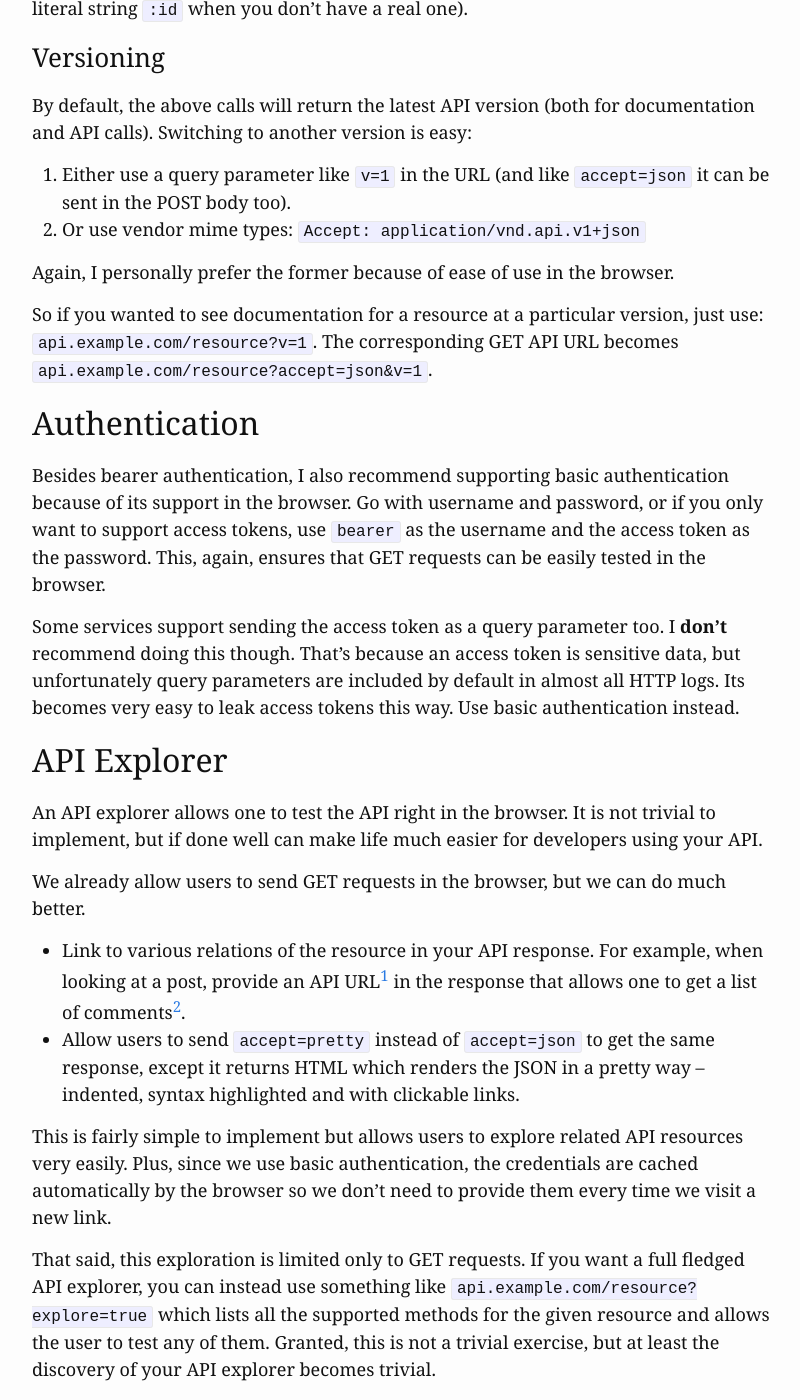
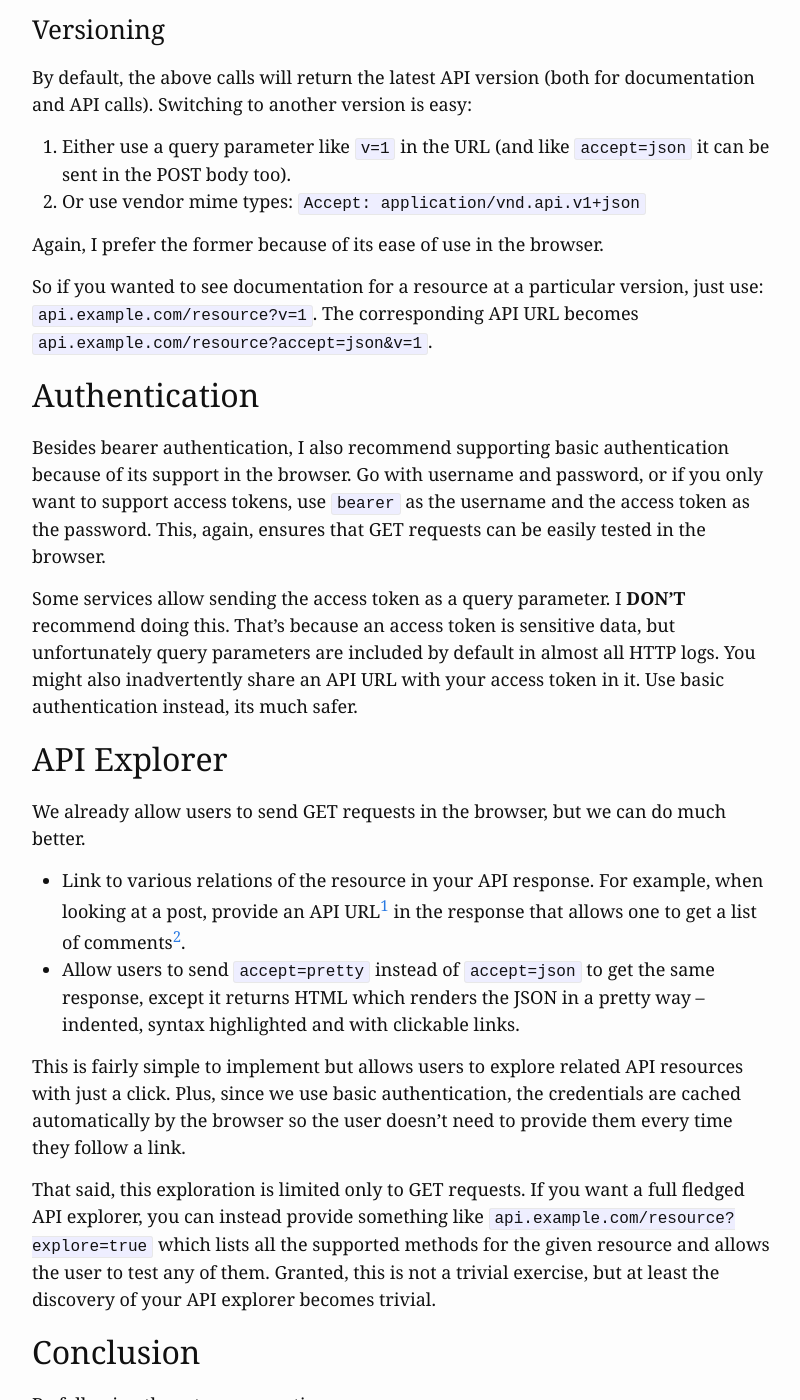
Before and after one commit to lisperin/lisperin.github.io, a Jekyll site: the page built from _posts/2018-10-16-rest-api-design.md, in a window 1280 px wide and 1400 px high, scrolled down 1996 px. Shown: the whole window, without its empty margins (238-1038 px from the left). Built offline with Jekyll 4.4.1, drawn with Linux system fonts in a browser that asks for light colours; some of the changed text lies outside the part shown.

Commit message:
API design edit

```diff
--- a/_posts/2018-10-16-rest-api-design.md
+++ b/_posts/2018-10-16-rest-api-design.md
@@ -47,7 +47,7 @@ The same URLs are used for API requests. To do this,
 
 Personally I prefer the former since it allows one to test GET requests directly in the browser, something that I consider important.
 
-Note that for URLs of type `api.example.com/collection/:id`, `:id` should obviously be a real id in the database when making an API request; when viewing documentation it can be anything (though the recommended convention is to use the literal string `:id` when you don't have a real one).
+Note that for URLs of type `api.example.com/collection/:id`, `:id` should obviously be a real id in the database when making an API request; when viewing documentation it can be anything.
 
 ### Versioning
 
@@ -56,28 +56,26 @@ By default, the above calls will return the latest API version (both for documen
 1. Either use a query parameter like `v=1` in the URL (and like `accept=json` it can be sent in the POST body too).
 2. Or use vendor mime types: `Accept: application/vnd.api.v1+json`
 
-Again, I personally prefer the former because of ease of use in the browser.
+Again, I prefer the former because of its ease of use in the browser.
 
-So if you wanted to see documentation for a resource at a particular version, just use: `api.example.com/resource?v=1`. The corresponding GET API URL becomes `api.example.com/resource?accept=json&v=1`.
+So if you wanted to see documentation for a resource at a particular version, just use: `api.example.com/resource?v=1`. The corresponding API URL becomes `api.example.com/resource?accept=json&v=1`.
 
 ## Authentication
 
 Besides bearer authentication, I also recommend supporting basic authentication because of its support in the browser. Go with username and password, or if you only want to support access tokens, use `bearer` as the username and the access token as the password. This, again, ensures that GET requests can be easily tested in the browser.
 
-Some services support sending the access token as a query parameter too. I **don't** recommend doing this though. That's because an access token is sensitive data, but unfortunately query parameters are included by default in almost all HTTP logs. Its becomes very easy to leak access tokens this way. Use basic authentication instead.
+Some services allow sending the access token as a query parameter. I **DON'T** recommend doing this. That's because an access token is sensitive data, but unfortunately query parameters are included by default in almost all HTTP logs. You might also inadvertently share an API URL with your access token in it. Use basic authentication instead, its much safer.
 
 ## API Explorer
-
-An API explorer allows one to test the API right in the browser. It is not trivial to implement, but if done well can make life much easier for developers using your API.
 
 We already allow users to send GET requests in the browser, but we can do much better.
 
 * Link to various relations of the resource in your API response. For example, when looking at a post, provide an API URL[^1] in the response that allows one to get a list of comments[^2].
 * Allow users to send `accept=pretty` instead of `accept=json` to get the same response, except it returns HTML which renders the JSON in a pretty way -- indented, syntax highlighted and with clickable links.
 
-This is fairly simple to implement but allows users to explore related API resources very easily. Plus, since we use basic authentication, the credentials are cached automatically by the browser so we don't need to provide them every time we visit a new link.
+This is fairly simple to implement but allows users to explore related API resources with just a click. Plus, since we use basic authentication, the credentials are cached automatically by the browser so the user doesn't need to provide them every time they follow a link.
 
-That said, this exploration is limited only to GET requests. If you want a full fledged API explorer, you can instead use something like `api.example.com/resource?explore=true` which lists all the supported methods for the given resource and allows the user to test any of them. Granted, this is not a trivial exercise, but at least the discovery of your API explorer becomes trivial.
+That said, this exploration is limited only to GET requests. If you want a full fledged API explorer, you can instead provide something like `api.example.com/resource?explore=true` which lists all the supported methods for the given resource and allows the user to test any of them. Granted, this is not a trivial exercise, but at least the discovery of your API explorer becomes trivial.
 
 ## Conclusion
 
```
